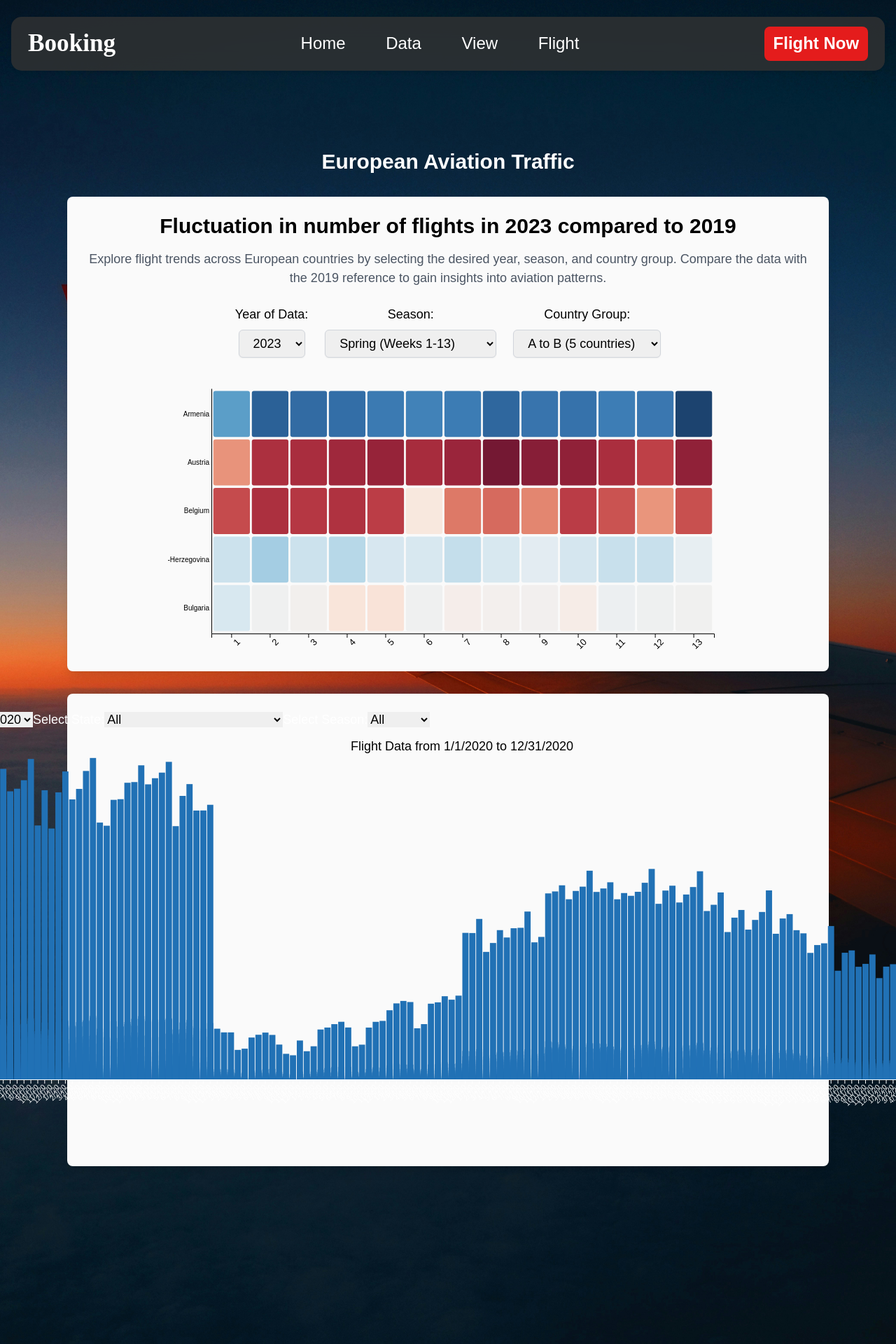
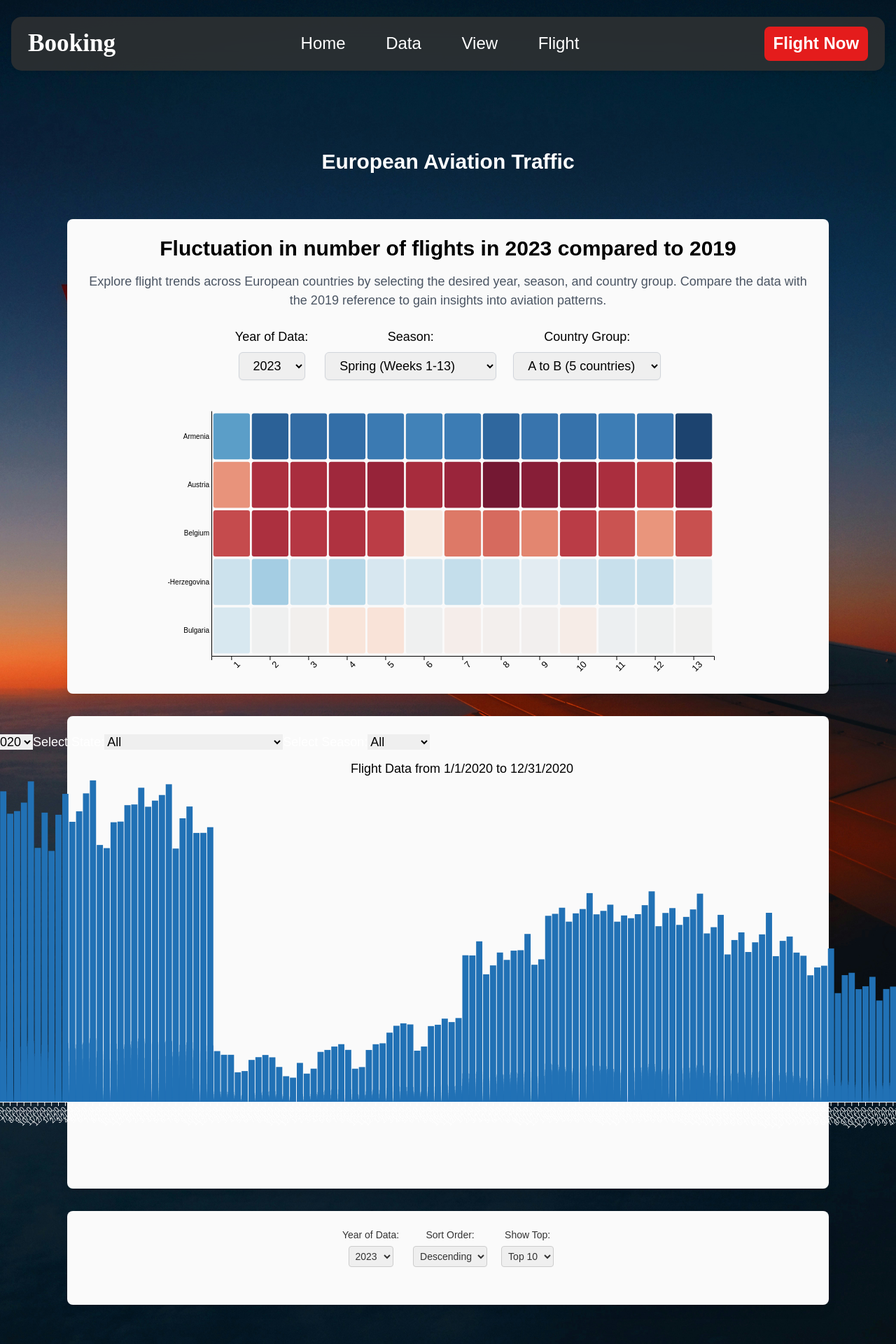
Before and after one commit to johnnybinh/Principles-of-Database-Management-IU, a Next.js app in the folder airport-passengers-maintenance/: page /data in a window 1280 px wide. Shown: the top 1920 px of the page at 70% size. Before the commit the page ends 1778 px from the top, so only its background shows below. Built offline with nearby package versions, Linux system fonts and the light colour scheme.

Commit message:
Phuong | Fix: Update the data site for redesign

```diff
--- a/airport-passengers-maintenance/src/app/data/page.tsx
+++ b/airport-passengers-maintenance/src/app/data/page.tsx
@@ -2,18 +2,23 @@
 
 import HeatMap from "./heat_map";
 import FlightInYear from "./flight_in_year";
-
+import BarChart from "./bar_chart";
 
 export default function Data() {
   return (
     <div className="flex flex-col items-center p-20 mt-8"> {/*<!-- Add padding: p-20 and margin top: mt-8 -->*/}
+
       <h1 className="text-3xl font-bold mb-8">European Aviation Traffic</h1>
-
-      <div className="w-full max-w-6xl bg-neutral-50 rounded-lg shadow-lg p-6 flex justify-center items-center">
+      <div className="w-full max-w-6xl bg-neutral-50 rounded-lg shadow-lg p-6 flex justify-center items-center mt-8">
         <HeatMap/>
       </div>
+
       <div className="w-full max-w-6xl bg-neutral-50 rounded-lg shadow-lg p-6 flex justify-center items-center mt-8">
         <FlightInYear/>
+      </div>
+
+      <div className="w-full max-w-6xl bg-neutral-50 rounded-lg shadow-lg p-6 flex justify-center items-center mt-8">
+        <BarChart/>
       </div>
 
     </div>
```
